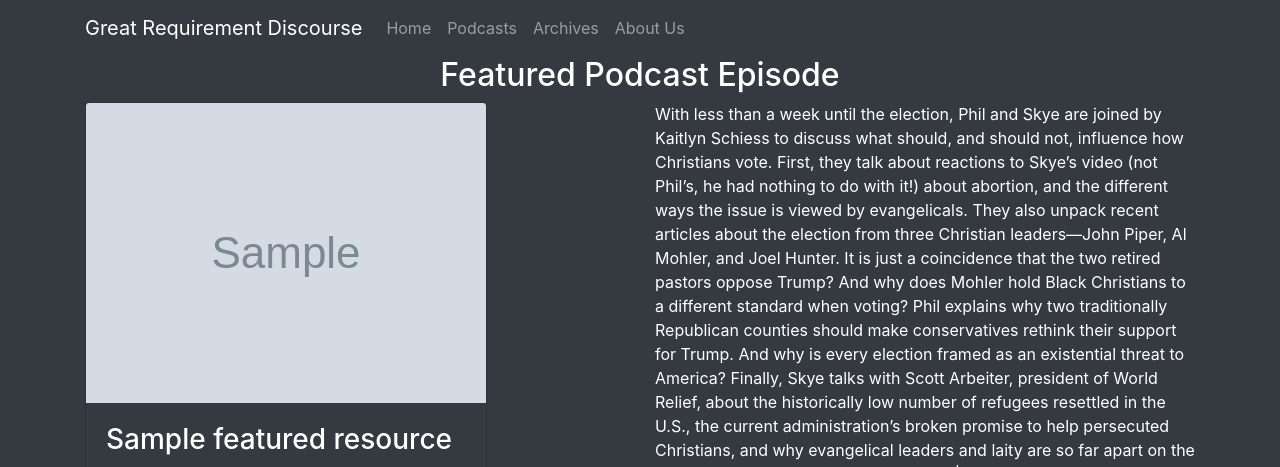
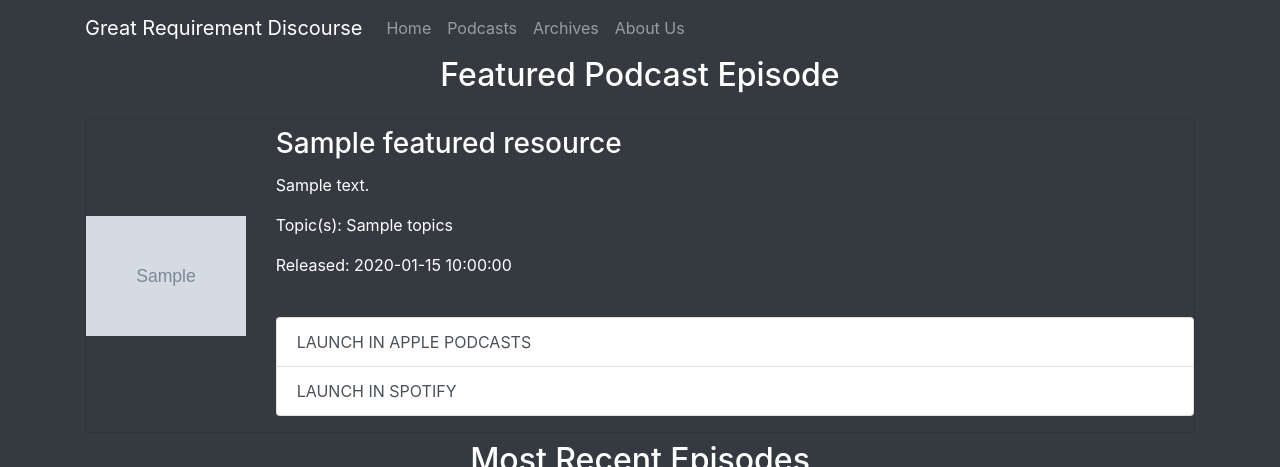
Before and after one commit to jdellape/grdiscourse, a Flask app: template application/templates/home_bootstrap.html in a window 1280 px wide. Shown: the top 467 px of the page. Run offline with Flask 2, Linux system fonts and the light colour scheme; the template is opened without the code that fills it: most values are stand-ins (such as "Sample title", 1, 10 or a date in 2020); grey boxes marked "Sample" are stand-in pictures; some libraries are stand-ins or nearby versions; grey boxes are pictures that could not be loaded.

Commit message:
styling changes

```diff
--- a/application/models.py
+++ b/application/models.py
@@ -9,7 +9,7 @@
 
 FETCH_ALL_PODCASTS_URL = 'https://itunes.apple.com/lookup?id={0}&entity=podcast'.format(','.join(PODCAST_IDS))
 
-FINAL_ARTWORK_DIMENSIONS = '150x150'
+FINAL_ARTWORK_DIMENSIONS = '300x300'
 
 #Podcast Episodes
 FETCH_RECENT_PODCAST_EPISODES_URL = 'https://itunes.apple.com/lookup?id={0}&entity=podcastEpisode&limit=1'.format(','.join(PODCAST_IDS))
--- a/application/static/css/styles.css
+++ b/application/static/css/styles.css
@@ -1,7 +1,7 @@
 
 ul.ks-cboxtags {
     list-style: none;
-    padding: 20px;
+    padding: 5px;
 }
 ul.ks-cboxtags li{
   display: inline;
@@ -10,8 +10,8 @@
     display: inline-block;
     background-color: rgba(255, 255, 255, .9);
     border: 2px solid rgba(139, 139, 139, .3);
-    color: #adadad;
-    border-radius: 25px;
+    color: #000000;
+    border-radius: 25px;  /* this makes it look rounded */
     white-space: nowrap;
     margin: 3px 0px;
     -webkit-touch-callout: none;
@@ -36,8 +36,8 @@
     -webkit-font-smoothing: antialiased;
     font-family: "Font Awesome 5 Free";
     font-weight: 900;
-    font-size: 12px;
-    padding: 2px 6px 2px 2px;
+    font-size: 10px;
+    padding: 2px 2px 2px 2px;
     content: "\f067";
     transition: transform .3s ease-in-out;
 }
@@ -49,8 +49,8 @@
 }
 
 ul.ks-cboxtags li input[type="checkbox"]:checked + label {
-    border: 2px solid #1bdbf8;
-    background-color: #12bbd4;
+    border: 2px solid #0275d8;
+    background-color: #0275d8;
     color: #fff;
     transition: all .2s;
 }
@@ -63,5 +63,5 @@
   opacity: 0;
 }
 ul.ks-cboxtags li input[type="checkbox"]:focus + label {
-  border: 2px solid #e9a1ff;
+  border: 2px solid #FFFFFF;
 }
--- a/application/templates/home_bootstrap.html
+++ b/application/templates/home_bootstrap.html
@@ -5,40 +5,32 @@
     <h2 class="text-white text-center">Featured&nbsp;Podcast&nbsp;Episode</h2>
 </div>
 
-<!-- Show Featured Content -->
-<div class="container">
-    <div class="row row-cols-2 d-flex">
-        <div class="col d-flex">
-            <section class="card mb-5 bg-dark text-white">
-            <img class="card-img-top" src={{featured_resource['resource_image_url']}} >
-            <div class="card-body">
-                <h3 class="card-title">{{featured_resource['resource_title']}} </h2>
-                <h5 class="card-subtitle">Released: {{featured_resource['publish_date']}}</h5>
+<!-- Show Currently Featured Content -->
+<div class="container mt-3">
+    <div class="card mt-4 bg-dark text-white">
+        <div class="row">
+            <div class="col-md-2 d-flex align-items-center justify-content-center">
+                <img src={{featured_resource['resource_image_url']}} class="img-fluid">
             </div>
-            <audio class="img-fluid" controls preload="none" controlsList="nodownload">
-                <source src={{featured_resource['podcast_episode_player_url']}} type="audio/mpeg">
-            </audio>
-            </section><!-- card -->
-        </div><!-- column -->
-        <div class="col d-flex">
-            <p class="text-white">With less than a week until the election, Phil and Skye are joined by Kaitlyn Schiess to discuss what should, and should not,
-                influence how Christians vote. First, they talk about reactions to Skye’s video (not Phil’s, he had nothing to do with it!)
-                about abortion, and the different ways the issue is viewed by evangelicals. They also unpack recent articles about the
-                election from three Christian leaders—John Piper, Al Mohler, and Joel Hunter. It is just a coincidence that the two
-                retired pastors oppose Trump? And why does Mohler hold Black Christians to a different standard when voting?
-                Phil explains why two traditionally Republican counties should make conservatives rethink their support for Trump.
-                 And why is every election framed as an existential threat to America? Finally, Skye talks with Scott Arbeiter,
-                 president of World Relief, about the historically low number of refugees resettled in the U.S., the current administration’s
-                  broken promise to help persecuted Christians, and why evangelical leaders and laity are so far apart on the issue
-                   of immigration. Lifeway Research | “2016 Election Exposes Evangelical Divides
-            </p>
-        </div>
-    </div><!-- row div -->
-
-</div> <!-- content container -->
+            <div class="col-md-10">
+                <h3 class="card-title mt-2">{{featured_resource['resource_title']}} </h3>
+                <p class="card-text">{{featured_resource['description']}}</p>
+                <p class="card-text">Topic(s): {{featured_resource['topics']}}</p>
+                <p class="card-text">Released: {{featured_resource['publish_date']}}</p>
+                <audio class="img-fluid justify-content-center" controls preload="none" controlsList="nodownload">
+                    <source src={{featured_resource['podcast_episode_player_url']}} type="audio/mpeg">
+                </audio>
+                <div class="list-group mb-3">
+                    <a class="list-group-item list-group-item-action" href={{featured_resource['apple_podcasts_url']}} target="_blank">LAUNCH IN APPLE PODCASTS</a>
+                    <a class="list-group-item list-group-item-action" href="https://open.spotify.com/episode/3RObqNERNMtKK9OpxYxs5d?si=gWQjv8vFQ5itV9DmhLoMLg" target="_blank">LAUNCH IN SPOTIFY</a>
+                </div>
+            </div>
+        </div> <!-- row Div -->
+    </div> <!-- Card Div -->
+</div>
 
 <!-- List Recent Episodes -->
-<div class="container">
+<div class="container mt-2 mb-2">
     <h2 class="text-white text-center">Most&nbsp;Recent&nbsp;Episodes</h2>
 </div>
 
```
Also changed, not shown: application/templates/archives_bootstrap.html (+4 -4 lines), application/templates/podcast_shows_bootstrap.html (+17 -14 lines).
